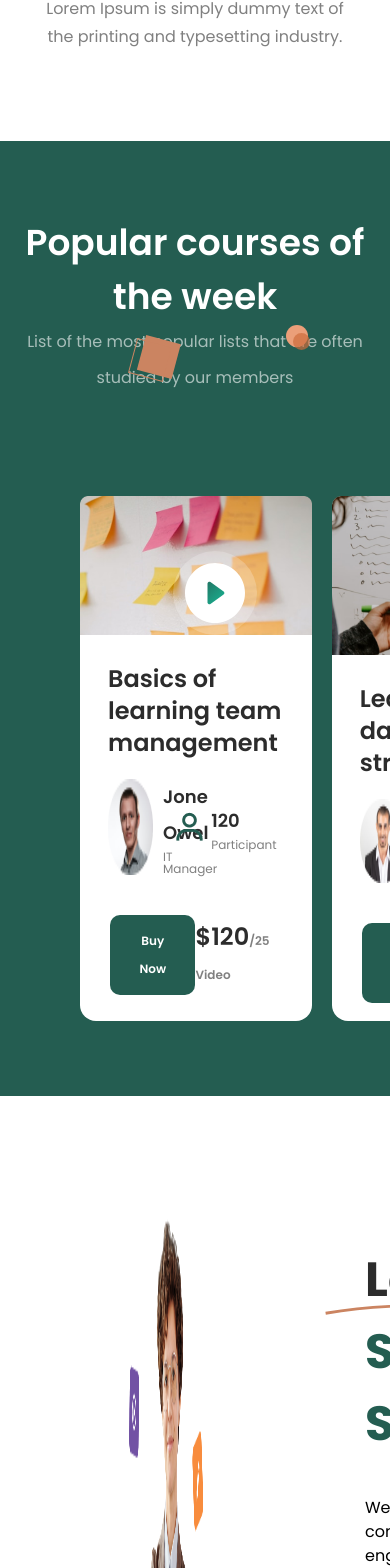
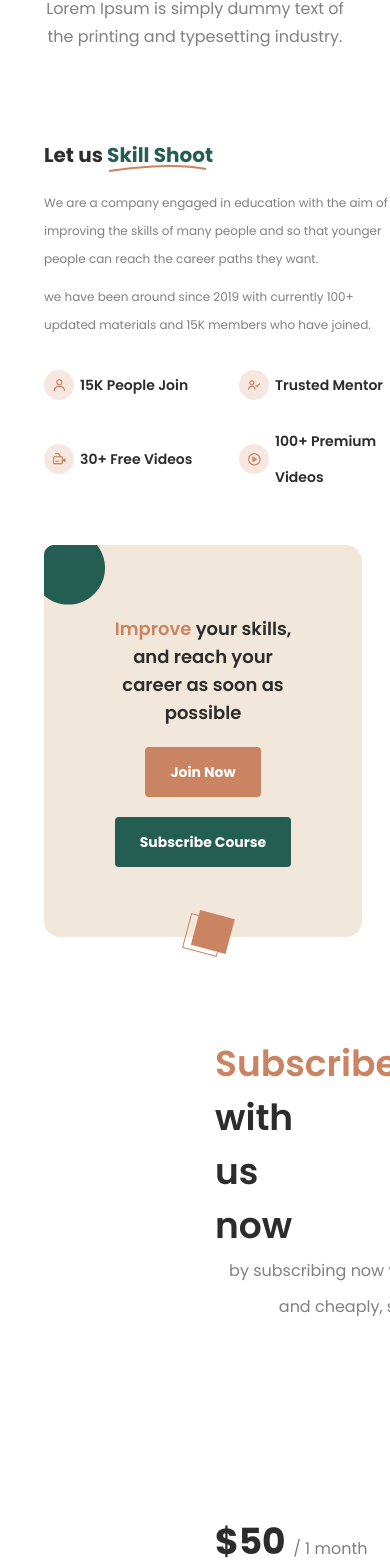
Before and after one commit to Fahim1837/web-appick, a React (Vite) app: page / in a window 390 px wide. Shown: the part 2270-3838 px from the top of the page. Built offline with nearby package versions, Linux system fonts and the light colour scheme.

Commit message:
About & Join Section made Responsive

```diff
--- a/src/components/about/Right.tsx
+++ b/src/components/about/Right.tsx
@@ -3,15 +3,17 @@ import icon2 from '../../assets/image/icon2.png'
 import icon3 from '../../assets/image/icon3.png'
 import icon4 from '../../assets/image/icon4.png'
 import line from '../../assets/svg/line2.svg'
+import line2 from '../../assets/svg/line3.svg'
 
 interface Props {
     icon: string
     text: string
 }
 
-const about = {
+const data = {
     title: ['Let us ', 'Skill Shoot'],
     curve: line,
+    curve2: line2,
     para1: 'We are a company engaged in education with the aim of improving the skills of many people and so that younger people can reach the career paths they want.',
     para2: 'we have been around since 2019 with currently 100+ updated materials and 15K members who have joined.',
     card: [
@@ -36,9 +38,9 @@ const about = {
 
 function Card({ icon, text }: Props) {
     return (
-        <div>
-            <img src={icon} alt="icons" />
-            <h3>{text}</h3>
+        <div className='flex gap-1.5 items-center'>
+            <img src={icon} alt="icons" className='sm:w-[30px] sm:h-[30px]' />
+            <h3 className='font-semibold leading-9 text-sm text-text-100'>{text}</h3>
         </div>
     )
 }
@@ -49,20 +51,20 @@ function Right() {
             {/* HEADING WITH CURVE */}
             <div>
                 <h2 className="font-bold text-5xl text-text-100 leading-normal">
-                    {about.title[0]}
+                    {data.title[0]}
                     <span className="font-bold text-5xl text-primary">
-                        {about.title[1]}
+                        {data.title[1]}
                     </span>
                 </h2>
                 <img
-                    src={about.curve}
+                    src={data.curve}
                     className="absolute top-[60px] right-[40px]"
                 />
-                <p className="mt-9">{about.para1}</p>
-                <p className="mt-6">{about.para2}</p>
+                <p className="mt-9">{data.para1}</p>
+                <p className="mt-6">{data.para2}</p>
             </div>
-            <div className="mt-9 grid grid-cols-2 gap-x-[106px] gap-y-[30px]">
-                {about.card.map((item, index) => (
+            <div className="mt-9 grid grid-cols-2 gap-y-[30px]">
+                {data.card.map((item, index) => (
                     <Card key={index} icon={item.icon} text={item.text} />
                 ))}
             </div>
@@ -70,4 +72,34 @@ function Right() {
     )
 }
 
+export function Right2 () {
+    return (
+        <div className='my-[50px] ml-11'>
+
+            {/* HEADING WITH CURVE */}
+            <div className='relative'>
+                <h2 className='font-bold text-text-100 text-xl'>
+                    {data.title[0]}
+                    <span className='font-bold text-primary text-xl'>{data.title[1]}</span>
+                </h2>
+                <img src={data.curve2} className='absolute left-16 top-6' />
+            </div>
+
+            {/* PARAGRAPH */}
+            <div className='mt-5 text-text-50'>
+                <p className='leading-7 text-xs'>{data.para1}</p>
+                <p className='leading-7 text-xs mt-[10px]'>{data.para2}</p>
+            </div>
+
+            {/* CARDS */}
+            <div className="mt-7 grid grid-cols-2 gap-x-11 gap-y-5">
+                {data.card.map((item, index) => (
+                    <Card key={index} icon={item.icon} text={item.text} />
+                ))}
+            </div>
+        </div>
+    )
+}
+
+
 export default Right
--- a/src/components/about/index.tsx
+++ b/src/components/about/index.tsx
@@ -1,11 +1,16 @@
 import lady2 from '../../assets/image/lady2.png'
-import Right from './Right'
+import useWindowDimensions from '../../hooks/useWindowDimension'
+import Right, { Right2 } from './Right'
 
 function About() {
+    const isMobile = useWindowDimensions()
     return (
-        <div className="my-25 ml-[123px] mr-[175px] gap-[150px] flex">
-            <img src={lady2} alt="Skill Shoot" />
-            <Right />
+        <div>
+            {!isMobile && <div className="my-25 ml-[123px] mr-[175px] gap-[150px] flex">
+                <img src={lady2} alt="Skill Shoot" />
+                <Right />
+            </div>}
+            {isMobile && <Right2 />}
         </div>
     )
 }
--- a/src/components/join/index.tsx
+++ b/src/components/join/index.tsx
@@ -3,20 +3,20 @@ import curve2 from '../../assets/svg/cube.svg'
 
 function Text() {
     return (
-        <div className="flex justify-between items-center  ">
-            <div className="">
-                <h2 className="text-text-100 text-4xl font-semibold leading-normal">
-                    <span className="text-secondary text-4xl font-semibold leading-normal">
+        <div className="flex justify-between items-center sm:flex-col sm:gap-5">
+            <div className="text-center">
+                <h2 className="text-text-100 text-4xl font-semibold sm:text-lg ">
+                    <span className="text-secondary text-4xl font-semibold sm:text-lg">
                         Improve{' '}
                     </span>
                     your skills, and reach your career as soon as possible
                 </h2>
             </div>
-            <div className="flex gap-5 h-full w-3/4 justify-end">
-                <button className="bg-secondary font-bold text-white leading-normal text-lg px-[25px] py-[15px] rounded">
+            <div className="flex gap-5 h-full w-3/4 justify-end sm:flex-col sm:w-full sm:items-center">
+                <button className="bg-secondary font-bold text-white leading-normal text-lg px-[25px] py-[15px] rounded sm:w-max sm:text-sm ">
                     Join Now
                 </button>
-                <button className="bg-primary font-bold text-white leading-normal text-lg px-[25px] py-[15px] rounded">
+                <button className="bg-primary font-bold text-white leading-normal text-lg px-[25px] py-[15px] rounded sm:w-max sm:text-sm">
                     Subscribe Course
                 </button>
             </div>
@@ -26,7 +26,7 @@ function Text() {
 
 function Join() {
     return (
-        <div className="bg-text-0 mx-20 mb-6 py-[70px] px-[67px] rounded-2xl relative">
+        <div className="bg-text-0 mx-20 mb-6 py-[70px] px-[67px] rounded-2xl relative sm:mt-[50px] sm:ml-11 sm:mr-7">
             <Text />
             <div>
                 <img
--- a/src/pages/Home.tsx
+++ b/src/pages/Home.tsx
@@ -17,7 +17,7 @@ function Home() {
             <Media />
             {!isMobile && <Subscribe />}
             <Profile />
-            <Product />
+            {!isMobile && <Product />}
             <About />
             <Join />
             <Price />
```
